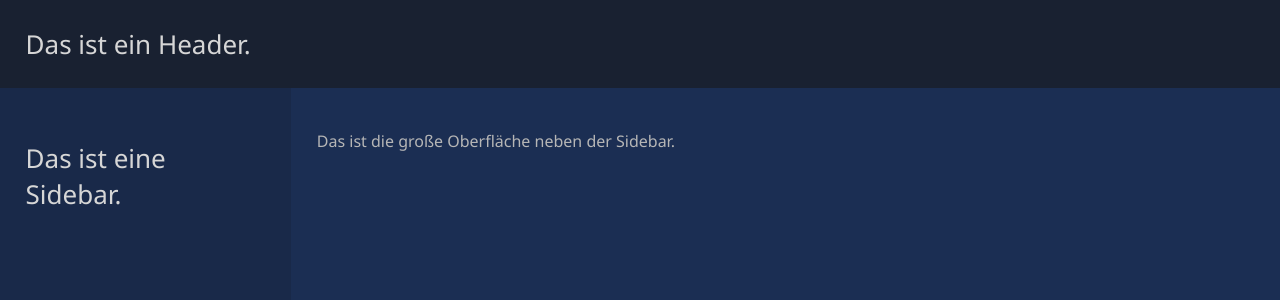
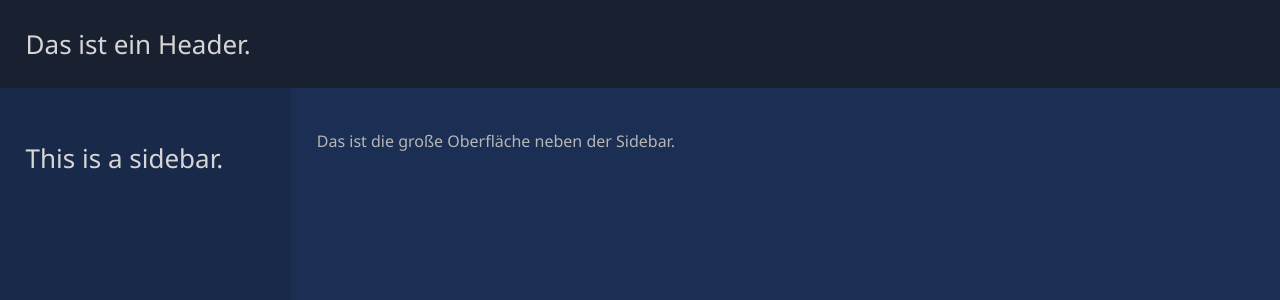
Before and after one commit to Knilchon/Zimt_Frontend, a Next.js app in the folder zimt_frontend/: page / in a window 1280 px wide. Shown: the top 300 px of the page. Built offline with nearby package versions, Linux system fonts and the light colour scheme.

Commit message:
Sidebar turned to own tsx-component

```diff
--- /dev/null
+++ b/zimt_frontend/components/sidebar.tsx
@@ -0,0 +1,9 @@
+const sidebar = (props: any) => {
+    return(
+        <div className={props.className}>
+            <p>This is a sidebar.</p>
+        </div>
+    )
+}
+
+export default sidebar
--- a/zimt_frontend/pages/_app.tsx
+++ b/zimt_frontend/pages/_app.tsx
@@ -1,5 +1,6 @@
 import type { AppProps } from 'next/app'
 import '../styles/_app.css'
+import Sidebar from '../components/sidebar'
 
 export default function App() {
   return (
@@ -8,9 +9,7 @@ export default function App() {
         <p>Das ist ein Header.</p>
       </header>
       <div className='map-and-sidebar'>
-        <div className='side-bar'>
-          <p>Das ist eine Sidebar.</p>
-        </div>
+        <Sidebar className='side-bar'/>
         <div className='map-body'>
           <p>Das ist die große Oberfläche neben der Sidebar.</p>
         </div>
```
